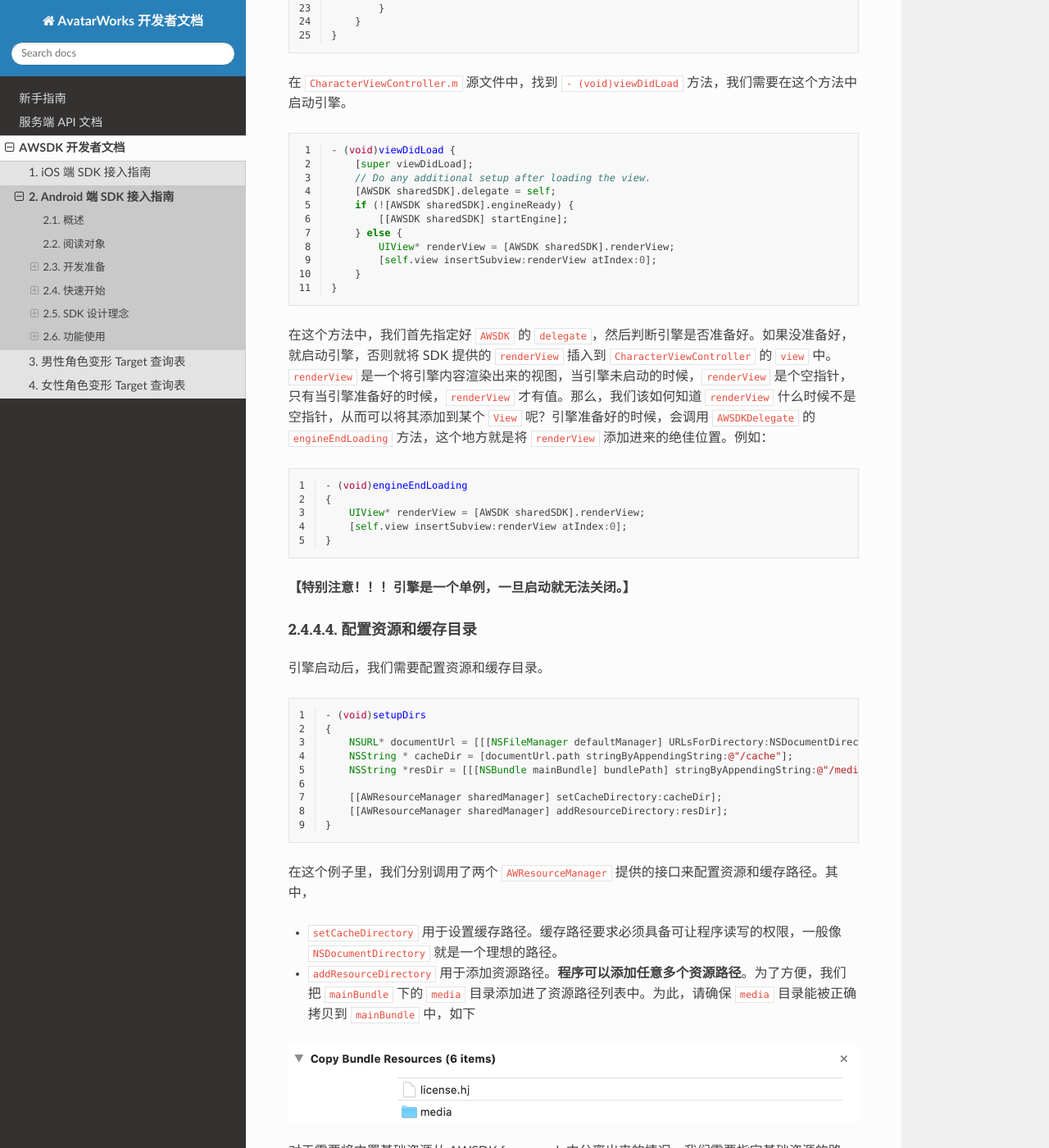
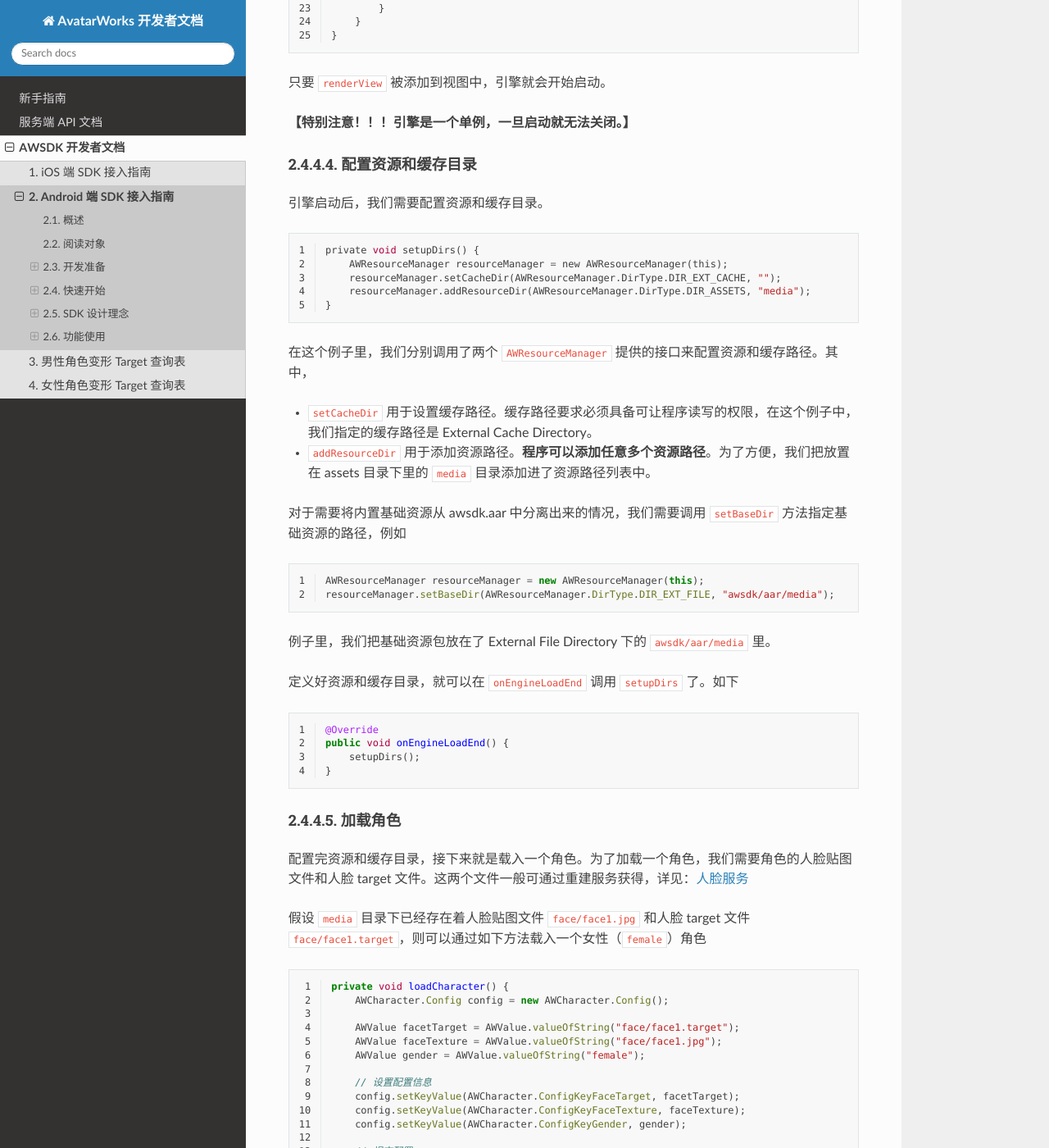
Before and after one commit to avatarworks/doc, a Sphinx documentation site: the page built from source/awsdk/android.rst, in a window 1280 px wide and 1400 px high, scrolled down 7320 px. Shown: the whole window at 82% size. Built offline with Sphinx 7.4.7 and the Read the Docs theme 2.0.0, drawn with Linux system fonts in a browser that asks for light colours; some of the changed text lies outside the part shown.

Commit message:
Update android.rst

```diff
--- a/source/awsdk/android.rst
+++ b/source/awsdk/android.rst
@@ -242,7 +242,7 @@ SDK 需要取得有效的 license 文件才可以使用。为此，我们可以
         addRenderView();
     }
 
-    public void addRenderView() {
+    private void addRenderView() {
         ConstraintLayout parent = findViewById(R.id.root);
         View renderView = AWSDK.getInstance().getRenderView();
         ConstraintLayout.LayoutParams layoutParams = new ConstraintLayout.LayoutParams(
@@ -260,33 +260,8 @@ SDK 需要取得有效的 license 文件才可以使用。为此，我们可以
         }
     }
 
-在 ``CharacterViewController.m`` 源文件中，找到 ``- (void)viewDidLoad`` 方法，我们需要在这个方法中启动引擎。
 
-.. code-block:: objc
-   :linenos:
-
-   - (void)viewDidLoad {
-       [super viewDidLoad];
-       // Do any additional setup after loading the view.
-       [AWSDK sharedSDK].delegate = self;
-       if (![AWSDK sharedSDK].engineReady) {
-           [[AWSDK sharedSDK] startEngine];
-       } else {
-           UIView* renderView = [AWSDK sharedSDK].renderView;
-           [self.view insertSubview:renderView atIndex:0];
-       }
-   }
-
-在这个方法中，我们首先指定好 ``AWSDK`` 的 ``delegate``，然后判断引擎是否准备好。如果没准备好，就启动引擎，否则就将 SDK 提供的 ``renderView`` 插入到 ``CharacterViewController`` 的 ``view`` 中。``renderView`` 是一个将引擎内容渲染出来的视图，当引擎未启动的时候，``renderView`` 是个空指针，只有当引擎准备好的时候，``renderView`` 才有值。那么，我们该如何知道 ``renderView`` 什么时候不是空指针，从而可以将其添加到某个 ``View`` 呢？引擎准备好的时候，会调用 ``AWSDKDelegate`` 的 ``engineEndLoading`` 方法，这个地方就是将 ``renderView`` 添加进来的绝佳位置。例如：
-
-.. code-block:: objc
-   :linenos:
-
-   - (void)engineEndLoading
-   {
-       UIView* renderView = [AWSDK sharedSDK].renderView;
-       [self.view insertSubview:renderView atIndex:0];
-   }
+只要 ``renderView`` 被添加到视图中，引擎就会开始启动。
 
 **【特别注意！！！引擎是一个单例，一旦启动就无法关闭。】**
 
@@ -295,45 +270,39 @@ SDK 需要取得有效的 license 文件才可以使用。为此，我们可以
 引擎启动后，我们需要配置资源和缓存目录。
 
 .. code-block:: objc
-   :linenos:
+    :linenos:
 
-   - (void)setupDirs
-   {
-       NSURL* documentUrl = [[[NSFileManager defaultManager] URLsForDirectory:NSDocumentDirectory inDomains:NSUserDomainMask] lastObject];
-       NSString * cacheDir = [documentUrl.path stringByAppendingString:@"/cache"];
-       NSString *resDir = [[[NSBundle mainBundle] bundlePath] stringByAppendingString:@"/media"];
-
-       [[AWResourceManager sharedManager] setCacheDirectory:cacheDir];
-       [[AWResourceManager sharedManager] addResourceDirectory:resDir];
-   }
+    private void setupDirs() {
+        AWResourceManager resourceManager = new AWResourceManager(this);
+        resourceManager.setCacheDir(AWResourceManager.DirType.DIR_EXT_CACHE, "");
+        resourceManager.addResourceDir(AWResourceManager.DirType.DIR_ASSETS, "media");
+    }
 
 在这个例子里，我们分别调用了两个 ``AWResourceManager`` 提供的接口来配置资源和缓存路径。其中，
 
-- ``setCacheDirectory`` 用于设置缓存路径。缓存路径要求必须具备可让程序读写的权限，一般像 ``NSDocumentDirectory`` 就是一个理想的路径。
-- ``addResourceDirectory`` 用于添加资源路径。**程序可以添加任意多个资源路径**。为了方便，我们把 ``mainBundle`` 下的 ``media`` 目录添加进了资源路径列表中。为此，请确保 ``media`` 目录能被正确拷贝到 ``mainBundle`` 中，如下
+- ``setCacheDir`` 用于设置缓存路径。缓存路径要求必须具备可让程序读写的权限，在这个例子中，我们指定的缓存路径是 External Cache Directory。
+- ``addResourceDir`` 用于添加资源路径。**程序可以添加任意多个资源路径**。为了方便，我们把放置在 assets 目录下里的 ``media`` 目录添加进了资源路径列表中。
 
-.. image:: /_static/img/awsdk_media_bundle.png
+对于需要将内置基础资源从 awsdk.aar 中分离出来的情况，我们需要调用 ``setBaseDir`` 方法指定基础资源的路径，例如
 
-对于需要将内置基础资源从 AWSDK.framework 中分离出来的情况，我们需要指定基础资源的路径，如下
-
-.. code-block:: objc
+.. code-block:: java
    :linenos:
 
-   [[AWResourceManager sharedManager] setBaseDirectory:baseDir];
+   AWResourceManager resourceManager = new AWResourceManager(this);
+   resourceManager.setBaseDir(AWResourceManager.DirType.DIR_EXT_FILE, "awsdk/aar/media");
 
-其中，``baseDir`` 是分离出来的基础资源目录。
+例子里，我们把基础资源包放在了 External File Directory 下的 ``awsdk/aar/media`` 里。
 
-定义好资源和缓存目录，就可以在 ``engineEndLoading`` 调用 ``setupDirs`` 了。如下
+定义好资源和缓存目录，就可以在 ``onEngineLoadEnd`` 调用 ``setupDirs`` 了。如下
 
-.. code-block:: objc
-   :linenos:
+.. code-block:: java
+    :linenos:
 
-   - (void)engineEndLoading
-   {
-       UIView* renderView = [AWSDK sharedSDK].renderView;
-       [self.view insertSubview:renderView atIndex:0];
-       [self setupDirs];
-   }
+    @Override
+    public void onEngineLoadEnd() {
+        setupDirs();
+    }
+
 
 
 加载角色
@@ -343,37 +312,35 @@ SDK 需要取得有效的 license 文件才可以使用。为此，我们可以
 
 假设 ``media`` 目录下已经存在着人脸贴图文件 ``face/face1.jpg`` 和人脸 target 文件 ``face/face1.target``，则可以通过如下方法载入一个女性（``female``）角色
 
-.. code-block:: objc
-   :linenos:
+.. code-block:: java
+    :linenos:
 
-   - (void)loadCharacter
-   {
-       AWCharacter* character = [AWCharacter new];
+    private void loadCharacter() {
+        AWCharacter.Config config = new AWCharacter.Config();
 
-       AWValue* faceTarget = [AWValue valueOfString:@"face/face1.target"];
-       AWValue* faceTexture = [AWValue valueOfString:@"face/face1.jpg"];
-       AWValue* gender = [AWValue valueOfString:@"female"];
+        AWValue facetTarget = AWValue.valueOfString("face/face1.target");
+        AWValue faceTexture = AWValue.valueOfString("face/face1.jpg");
+        AWValue gender = AWValue.valueOfString("female");
 
-       [character setConfigs:@{
-           AWCharacterConfigKeyFaceTarget: faceTarget,
-           AWCharacterConfigKeyFaceTexture: faceTexture,
-           AWCharacterConfigKeyGender: gender,
-       }];
-   }
+        // 设置配置信息
+        config.setKeyValue(AWCharacter.ConfigKeyFaceTarget, facetTarget);
+        config.setKeyValue(AWCharacter.ConfigKeyFaceTexture, faceTexture);
+        config.setKeyValue(AWCharacter.ConfigKeyGender, gender);
 
+        // 提交配置
+        config.commit();
+    }
 
 这个方法可以在 ``setupDirs`` 之后调用，例如
 
-.. code-block:: objc
-   :linenos:
+.. code-block:: java
+    :linenos:
 
-   - (void)engineEndLoading
-   {
-       UIView* renderView = [AWSDK sharedSDK].renderView;
-       [self.view insertSubview:renderView atIndex:0];
-       [self setupDirs];
-       [self loadCharacter];
-   }
+    @Override
+    public void onEngineLoadEnd() {
+        setupDirs();
+        loadCharacter();
+    }
 
 至此，不出意外的话，角色就可以加载出来了。
 
```
